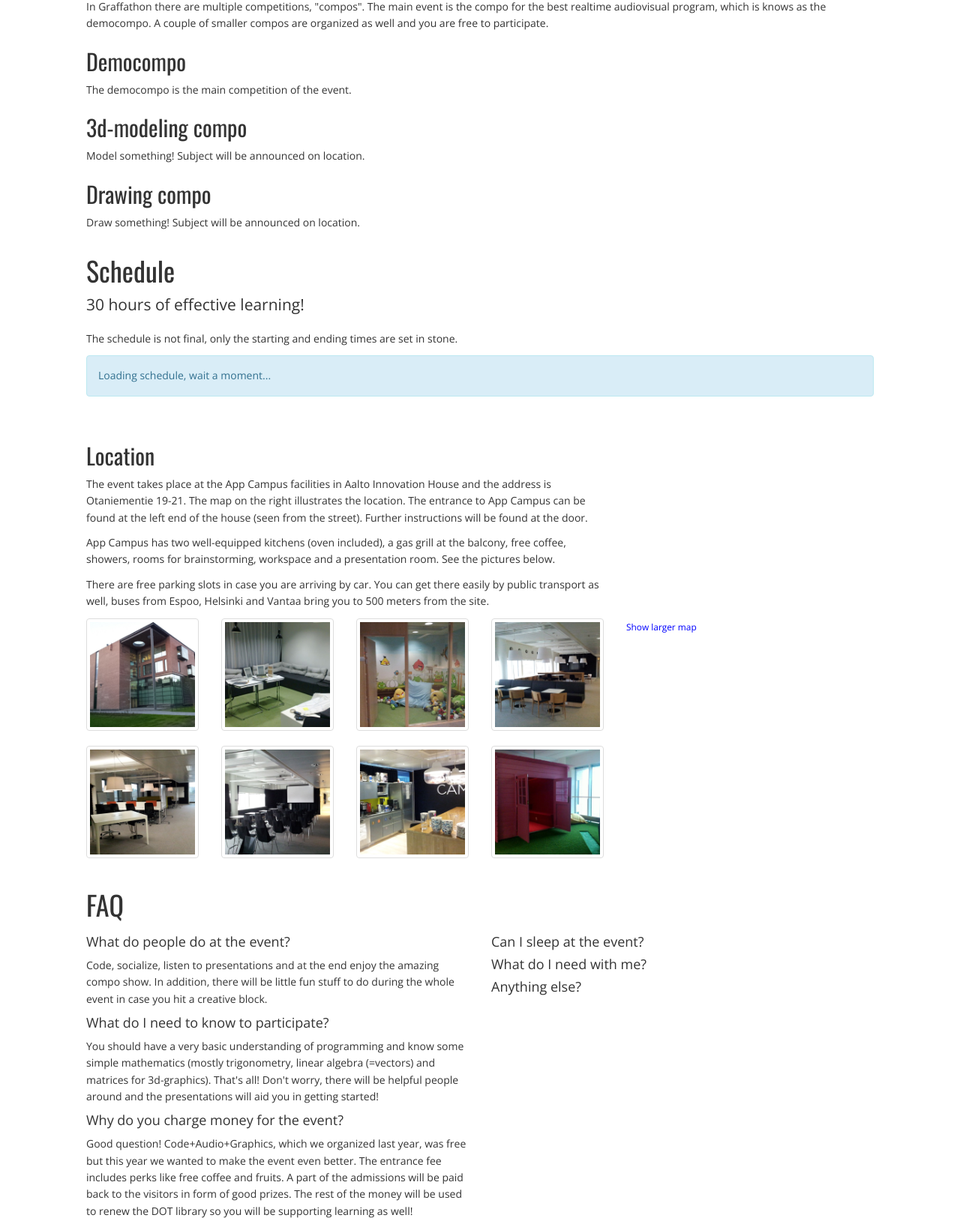
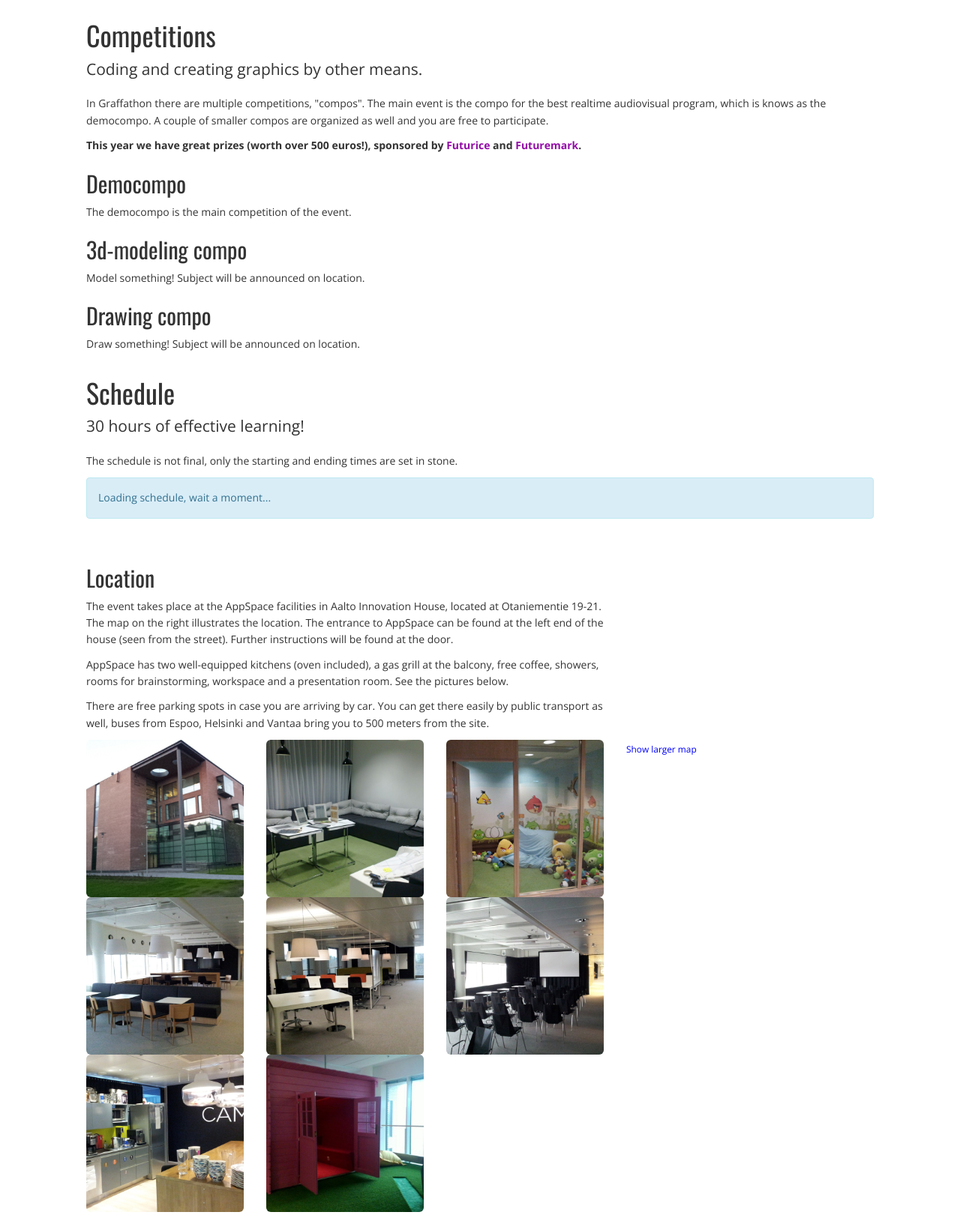
Before and after one commit to anttihirvonen/graffathon, a Flask app: page /in-english in a window 1280 px wide. Shown: the part 962-2595 px from the top of the page at 75% size. Run offline with Flask 2, Linux system fonts and the light colour scheme; parts of the project's set-up code (start-up, migrations or seed data) failed here and were passed over; some libraries are stand-ins or nearby versions.

Commit message:
In English -page: content overhaul, add the page to menu

```diff
--- a/app/templates/base_with_nav_and_footer.html
+++ b/app/templates/base_with_nav_and_footer.html
@@ -26,7 +26,7 @@
         {{ menu_item('info', 'Info') }}
         {{ menu_item('team', 'Tiimi') }}
         {{ menu_item('signup', 'Ilmoittaudu!') }}
-        <!--{{ menu_item('in_english', 'In English') }}-->
+        {{ menu_item('in_english', 'In English') }}
       </ul>
     </div>
   </div>
--- a/app/templates/in_english.html
+++ b/app/templates/in_english.html
@@ -57,18 +57,22 @@
 </script>
 {% endblock %}
 {% block short_header_content %}
-<h1>Graffathon in a nutshell</h1>
-<p class="lead">Wow. Such placeholder. Pleace replace before live.</p>
+<h1>Graffathon is a beginner's computer graphics / demoscene hackathon.</h1>
 {% endblock %}
 {% block content %}
-
 <div class="container">
   <div class="row">
     <div class="col-md-12">
-      <h1>Graffathon in a nutshell</h1>
-      <p>Graffathon is a hackathon focused on learning graphics programming by trying it out hands on. It is the sequel to the popular event <a href="http://dot.ayy.fi/cag2013.html">Code+Audio+Graphics</a>, which was held last year. This year we strive to make the event even more beginner-friendly by offering more presentations and workshops that focus on the practical skills needed to create computer graphics. You can sign up for the event at the <a href="{{ url_for('signup') }}">signup page</a> (Ilmoittaudu)!</p>
-      <p><b>To participate you only need basic programming skills (from any language) and math (basic courses from school for example) - you do not have to be able to code graphics, make music, draw or program. Just bring a computer and something to eat. You will learn.</b> We also offer some snacks for the price of entry. The computer does not have to be the latest and greatest, you do not need a crazy graphics card to try out graphics programming. Almost any computer will do.
+      <h1>The event in a nutshell</h1>
+      <p>Graffathon is a hackathon focused on learning graphics programming by trying it out hands on. The main goal of the event is to create a <a href="http://en.wikipedia.org/wiki/Demo_(computer_programming)" target="_blank">demo</a>, a real-time audiovisual program. The event is targeted at real beginners – we want more people to start creating demos! Spots are open for 60 visitors. The event is organized by the active members of <a href="http://dot.ayy.fi/in-english.html" target="_blank">DOT</a> board.</p>
+
+      <p>The program consists of helpful presentations and workshops which guide you on creating your first demo. In addition, we have a workshop on modeling with Blender and also teach you the basics of demoscene and democulture. However, since most (at least 95%) of our visitors are Finns, pretty much all of the presentations and workshops are held in Finnish. However, all provided example code and tools will be documented / commented in English, so you should do just fine, even if you don't understand any of the presentations! There will be helpful people around that can guide you. </p>
+
+      <p>Graffathon is the sequel to the popular event <a href="http://dot.ayy.fi/cag2013.html">Code+Audio+Graphics</a>, which was held last year. This year we strive to make the event even more beginner-friendly by offering more presentations and workshops that focus on the practical skills needed to create computer graphics. You can sign up for the event at the <a href="{{ url_for('signup') }}">signup page</a> (Ilmoittaudu)!</p>
+
+      <p><b>To participate you only need basic programming skills (from any language) and math (basic courses from school for example) - you do not have to be able to code graphics, make music, draw or program. Just bring a computer and something to eat. You will learn.</b> We also offer some snacks for the price of entry and our sponsors also provide something for you to eat. The computer does not have to be the latest and greatest (you do not need a crazy graphics card to try out graphics programming). Almost any computer will do.
       </p>
+      <p>
       <p>Compo entries from last year:</p>
       <iframe width="560" height="315" src="//www.youtube.com/embed/videoseries?list=PLmRDkQf8W1WF7SONaMtqW6grVj9N44HkI" frameborder="0" allowfullscreen></iframe>
     </div>
@@ -79,6 +83,7 @@
       <h1>Competitions</h1>
       <p class="lead">Coding and creating graphics by other means.</p>
       <p>In Graffathon there are multiple competitions, "compos". The main event is the compo for the best realtime audiovisual program, which is knows as the democompo. A couple of smaller compos are organized as well and you are free to participate.</p>
+      <p><b>This year we have great prizes (worth over 500 euros!), sponsored by <a href="http://www.futurice.com" target="_blank">Futurice</a> and <a href="http://www.futuremark.com" target="_blank">Futuremark</a>.</b></p>
       <h2>Democompo</h2>
       <p>The democompo is the main competition of the event.</p>
       <h2>3d-modeling compo</h2>
@@ -107,50 +112,34 @@
   <div class="row">
     <div class="col-md-8">
       <h2>Location</h2>
-      <p>The event takes place at the App Campus facilities in Aalto Innovation House and the address is Otaniementie 19-21. The map on the right illustrates the location. The entrance to App Campus can be found at the left end of the house (seen from the street). Further instructions will be found at the door.</p>
-      <p>App Campus has two well-equipped kitchens (oven included), a gas grill at the balcony, free coffee, showers, rooms for brainstorming, workspace and a presentation room. See the pictures below.</p>
-      <p>There are free parking slots in case you are arriving by car. You can get there easily by public transport as well, buses from Espoo, Helsinki and Vantaa bring you to 500 meters from the site.</p>
+      <p>The event takes place at the AppSpace facilities in Aalto Innovation House, located at Otaniementie 19-21. The map on the right illustrates the location. The entrance to AppSpace can be found at the left end of the house (seen from the street). Further instructions will be found at the door.</p>
+      <p>AppSpace has two well-equipped kitchens (oven included), a gas grill at the balcony, free coffee, showers, rooms for brainstorming, workspace and a presentation room. See the pictures below.</p>
+      <p>There are free parking spots in case you are arriving by car. You can get there easily by public transport as well, buses from Espoo, Helsinki and Vantaa bring you to 500 meters from the site.</p>
 
       <div class="row">
-        <div class="col-xs-6 col-md-3">
-        <a href="#" class="thumbnail">
-          <img src="{{ url_for('static', filename='img/appcampus7.jpg') }}" data-heading="Talo ulkoa, AppCampus @ 3. kerros">
-        </a>
+        <div class="col-xs-4 col-md-4 img-wrapper">
+          <img class="img-responsive img-rounded" src="{{ url_for('static', filename='img/appcampus7.jpg') }}" data-heading="Talo ulkoa, AppCampus @ 3. kerros">
         </div>
-        <div class="col-xs-6 col-md-3">
-        <a href="#" class="thumbnail">
-          <img src="{{ url_for('static', filename='img/appcampus1.jpg') }}" data-heading="Yksi suunnitteluhuoneista">
-        </a>
+        <div class="col-xs-4 col-md-4 img-wrapper">
+          <img class="img-responsive img-rounded" src="{{ url_for('static', filename='img/appcampus1.jpg') }}" data-heading="Yksi suunnitteluhuoneista">
         </div>
-        <div class="col-xs-6 col-md-3">
-        <a href="#" class="thumbnail">
-          <img src="{{ url_for('static', filename='img/appcampus2.jpg') }}" data-heading="Angry Birds -luola :-)">
-        </a>
+        <div class="col-xs-4 col-md-4 img-wrapper">
+          <img class="img-responsive img-rounded" src="{{ url_for('static', filename='img/appcampus2.jpg') }}" data-heading="Angry Birds -luola :-)">
         </div>
-        <div class="col-xs-6 col-md-3">
-        <a href="#" class="thumbnail">
-          <img src="{{ url_for('static', filename='img/appcampus3.jpg') }}" data-heading="Aulatila keittiön vieressä">
-        </a>
+        <div class="col-xs-4 col-md-4 img-wrapper">
+          <img class="img-responsive img-rounded" src="{{ url_for('static', filename='img/appcampus3.jpg') }}" data-heading="Aulatila keittiön vieressä">
         </div>
-        <div class="col-xs-6 col-md-3">
-        <a href="#" class="thumbnail">
-          <img src="{{ url_for('static', filename='img/appcampus4.jpg') }}" data-heading="Iso huone tietokonepaikoilla">
-        </a>
+        <div class="col-xs-4 col-md-4 img-wrapper">
+          <img class="img-responsive img-rounded" src="{{ url_for('static', filename='img/appcampus4.jpg') }}" data-heading="Iso huone tietokonepaikoilla">
         </div>
-        <div class="col-xs-6 col-md-3">
-        <a href="#" class="thumbnail">
-          <img src="{{ url_for('static', filename='img/appcampus5.jpg') }}" data-heading="Presishuone">
-        </a>
+        <div class="col-xs-4 col-md-4 img-wrapper">
+          <img class="img-responsive img-rounded" src="{{ url_for('static', filename='img/appcampus5.jpg') }}" data-heading="Presishuone">
         </div>
-        <div class="col-xs-6 col-md-3">
-        <a href="#" class="thumbnail">
-          <img src="{{ url_for('static', filename='img/appcampus6.jpg') }}" data-heading="Toinen kahdesta keittiöstä">
-        </a>
+        <div class="col-xs-4 col-md-4 img-wrapper">
+          <img class="img-responsive img-rounded" src="{{ url_for('static', filename='img/appcampus6.jpg') }}" data-heading="Toinen kahdesta keittiöstä">
         </div>
-        <div class="col-xs-6 col-md-3">
-        <a href="#" class="thumbnail">
-          <img src="{{ url_for('static', filename='img/appcampus8.jpg') }}" data-heading="Mökki, hyvä paikka koodata.">
-        </a>
+        <div class="col-xs-4 col-md-4 img-wrapper">
+          <img class="img-responsive img-rounded" src="{{ url_for('static', filename='img/appcampus8.jpg') }}" data-heading="Mökki, hyvä paikka koodata.">
         </div>
       </div>
 
@@ -165,16 +154,19 @@
     </div>
     <div class="col-md-6">
       <h4>What do people do at the event?</h4>
-      <p>Code, socialize, listen to presentations and at the end enjoy the amazing compo show. In addition, there will be little fun stuff to do during the whole event in case you hit a creative block.</p>
+      <p>Code, socialize, listen to presentations and at the end enjoy the amazing show of produced entries. In addition, there will be little fun stuff to do during the whole event in case you hit a creative block.</p>
       <h4>What do I need to know to participate?</h4>
-      <p>You should have a very basic understanding of programming and know some simple mathematics (mostly trigonometry, linear algebra (=vectors) and matrices for 3d-graphics). That's all! Don't worry, there will be helpful people around and the presentations will aid you in getting started!</p>
-      <h4>Why do you charge money for the event?</h4>
-      <p>Good question! Code+Audio+Graphics, which we organized last year, was free but this year we wanted to make the event even better. The entrance fee includes perks like free coffee and fruits. A part of the admissions will be paid back to the visitors in form of good prizes. The rest of the money will be used to renew the DOT library so you will be supporting learning as well!</p>
+      <p>You should have a very basic understanding of programming and know some simple mathematics (mostly trigonometry, linear algebra (=vectors) and matrices for 3d-graphics). That's all! Don't worry, there will be helpful people around, even if you don't understand the presentations which are in Finnish!</p>
+      <h4>Which programming langueges/tools are used</h4>
+      <p>For beginners we recommend <a href="http://processing.org/" target="_blank">Processing</a> (effectively Java). You are however free to use any tool you like, but we don't necessarily promise that it will be runnable on competition machine – therefore, bring your own gear. Also, for modelling, Blender is required.</p>
     </div>
     <div class="col-md-6">
+      <h4>Why do you charge money for the event?</h4>
+      <p>Good question! Code+Audio+Graphics, which we organized last year, was free but this year we wanted to make the event even better. The leftover money will be used to renew the DOT library so you will be supporting learning as well!</p>
       <h4>Can I sleep at the event?</h4>
+      <p>Not because of fire safety rules, but little naps on the table are allowed :)</p>
       <h4>What do I need with me?</h4>
-      <h4>Anything else?</h4>
+      <p>A computer and something to eat. Don't take food that doesn't survive in a warm room for 30 hours, since fridge space is very limited!
     </div>
   </div>
 </div>
```
